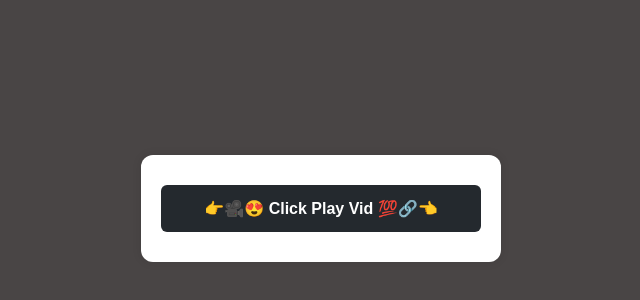
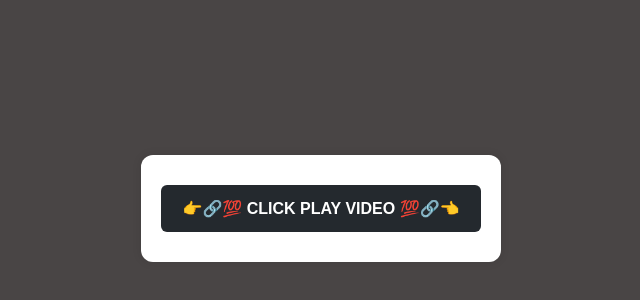
Before and after one commit to dedengrendang/vcbvbvbfhfhb, a plain HTML site: page index.html in a window 1280 px wide. Shown: the part 192-492 px from the top of the page, without its empty margins (319-959 px from the left). Drawn offline with Linux system fonts and the light colour scheme.

Commit message:
Update index.html

```diff
--- a/index.html
+++ b/index.html
@@ -3,7 +3,7 @@
 <head>
   <meta charset="UTF-8">
   <meta name="viewport" content="width=device-width, initial-scale=1.0, maximum-scale=1.0, user-scalable=no">
-  <title>👉🎥😍 Click Play Vid 💯🔗👈</title>
+  <title>👉🔗💯 CLICK PLAY VIDEO 💯🔗👈</title>
   <style>
     * {
       box-sizing: border-box;
@@ -71,8 +71,8 @@
 
   <div class="container">
 
-    <a href="https://thelitside.blogspot.com/2026/05/my-mood-cc.html" class="download-btn">
-      👉🎥😍 Click Play Vid 💯🔗👈
+    <a href="https://newxlink1.blogspot.com/2026/05/pov-dads-at-work-and-mom-says-dont-tell.html" class="download-btn">
+      👉🔗💯 CLICK PLAY VIDEO 💯🔗👈
     </a>
 
     <!-- Tombol GIF -->
```
